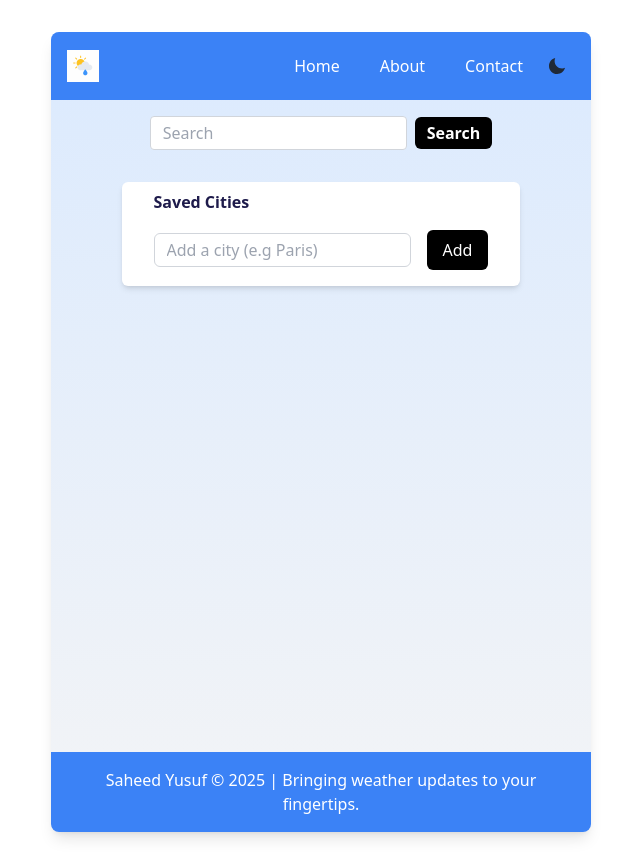
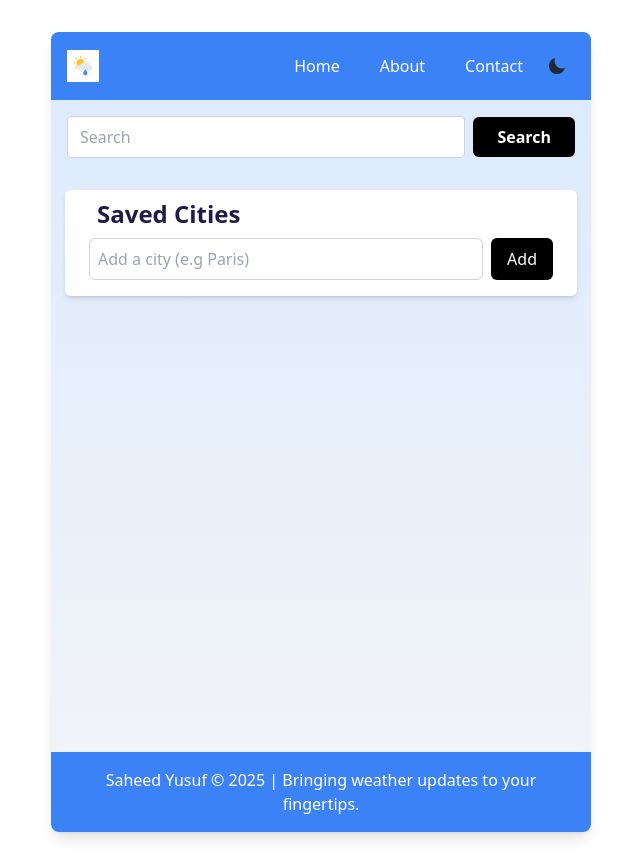
Before and after one commit to Olami0325/weather_dashboard, a React (Vite) app: page / in a window 1280 px wide. Shown: the whole page, without its empty margins (319-959 px from the left). Built offline with nearby package versions, Linux system fonts and the light colour scheme.

Commit message:
fix bugs and updated my README.md file

```diff
--- a/src/components/CurrentWeatherCard.jsx
+++ b/src/components/CurrentWeatherCard.jsx
@@ -1,18 +1,18 @@
 import React from 'react';
 
 function CurrentWeatherCard({ forecast }) {
-  if (!forecast) return null; // or a loading spinner, or some placeholder
+  if (!forecast) return null;
 
        /*OpenWeatherIcon Url*/
   const iconUrl = `https://openweathermap.org/img/wn/${forecast.icon}@2x.png `;
   return (
-    <section className="w-full max-w-xs mx-auto my-4">
-      <div className="flex items-center justify-center bg-white p-4 rounded-md shadow-md gap-8">
+    <section className="w-full max-w-xs mx-auto my-4 px-2">
+      <div className="flex flex-col sm:flex-row items-center justify-center bg-white p-x-2 py-4 rounded-xl shadow-md gap-4 sm:gap-8">
         {forecast.icon && (
-            <img src={iconUrl} alt={forecast.condition} className="w-16 h-16" />
+            <img src={iconUrl} alt={forecast.condition} className="w-20 h-20 sm:w-24 sm:h-24" />
         )}
         {/* Weather Details */}
-        <div>
+        <div className='text-center sm:text-left space-y-2'>
           <p>Temperature: {forecast.temperature} °C</p>
           <p>Condition: {forecast.condition} </p>
           <p>Humidity: {forecast.humidity} %</p>
--- a/src/components/FiveDayForecastCard.jsx
+++ b/src/components/FiveDayForecastCard.jsx
@@ -1,10 +1,16 @@
 function FiveDayForecastCard({ day, temperature, weatherIcon, condition }) {
   return (
-    <section className="bg-white p-4 rounded-md text-center mx-auto w-full h-full ">
-      <p>{day}</p>
-      <p>{temperature} °C</p>
-      <div className="flex justify-center items-center">{weatherIcon}</div>
-      <p>{condition}</p>
+    <section
+      className="
+        bg-white p-4 py-6 rounded-md text-center mx-auto shadow-md flex flex-col
+          w-full mx-w-[180px] h-full
+          sm:mx-w-[200px] sm:h-full
+          md:mx-w-[220px] md:h-full"
+      >
+        <p>{day}</p>
+        <p>{temperature} °C</p>
+        <div className="flex justify-center items-center">{weatherIcon}</div>
+        <p>{condition}</p>
     </section>
   );
 }
--- a/src/components/Navbar.jsx
+++ b/src/components/Navbar.jsx
@@ -25,7 +25,7 @@ function Navbar({ isOpen, closeMenu }) {
       {/* Mobile Menu */}
 
       {isOpen && (
-        <div className="w-full max-w-xs absolute top-full left-0 bg-blue-700 flex flex-col items-center space-y-4 py-4 md:hidden">
+        <div className="w-full max-w-xs absolute top-0 left-0 right-0 bg-blue-700 flex flex-col items-center space-y-4 py-4 md:hidden shadow-md">
           <Link to="/" className="hover:underline text-white dark:text-gray-100" onClick={closeMenu}>Home</Link>
           <Link to="/about" className="hover:underline text-white dark:text-gray-100" onClick={closeMenu}>About</Link>
           <Link to="/contact" className="hover:underline text-white dark:text-gray-100" onClick={closeMenu}>Contact</Link>
--- a/src/components/SavedCities.jsx
+++ b/src/components/SavedCities.jsx
@@ -13,18 +13,18 @@ function SavedCities({ cities = [], onRemove, onAdd, onSelect }) {
   };
 
   return (
-    <div className=" flex flex-col bg-white mx-auto px-6 rounded-md shadow-md my-4">
-      <h2 className="text-left text-indigo-950 p-2 font-semibold">Saved Cities</h2>
+    <div className=" flex flex-col bg-white mx-auto px-6 rounded-md shadow-md my-4 w-full sm:mx-w-sm md:mx-w-md lg:max-w-lg">
+      <h2 className="text-left text-indigo-950 p-2 font-semibold text-lg sm:text-xl md:text-2xl">Saved Cities</h2>
       <form
         onSubmit={submitAdd}
-        className="flex items-center justify-between gap-4 p-2 rounded-md mb-2"
+        className="flex flex-col sm:flex-row gap-2 rounded-md mb-4 "
       >
         <input
           type="text"
           value={input}
           placeholder="Add a city (e.g Paris)"
           onChange={(e) => setInput(e.target.value)}
-          className="px-3 py-1 rounded-md border border-gray-300"
+          className="flex flex-grow p-2 rounded-md border border-gray-300 focus:outline-none focus:ring-2 focus:ring-blue-400"
         />
 
         <button
@@ -41,7 +41,7 @@ function SavedCities({ cities = [], onRemove, onAdd, onSelect }) {
       ) : (
         <ul className="divide-y divide-gray-200 bg-blue-700 p-4 mb-6 rounded-md">
           {cities.map((city) => (
-            <li className="flex items-center justify-between py-2"
+            <li className="flex flex-wrap items-center justify-between gap-4 p-2 border border-gray-200"
               key={city}
 
             >
@@ -61,7 +61,7 @@ function SavedCities({ cities = [], onRemove, onAdd, onSelect }) {
                 aria-label={`Remove $(city)`}
 
               >
-                <FaTimes />
+                <div className="w-full border-2 bg-blue-700"><FaTimes /></div>
               </button>
             </li>
           ))}
--- a/src/components/SearchBar.jsx
+++ b/src/components/SearchBar.jsx
@@ -12,7 +12,7 @@ function SearchBar({ onSearch }) {
   return (
     <form
       onSubmit={handleSubmit}
-      className="flex justify-center items-center gap-2 py-4"
+      className="flex flex-col sm:flex-row w-full px-4 mx-auto mx-w-md justify-center items-stretch sm:items-center gap-2 py-4"
     >
       <input
         type="text"
@@ -20,11 +20,11 @@ function SearchBar({ onSearch }) {
         value={city}
         onChange={(e) => setCity(e.target.value)}
         placeholder="Search"
-        className="py-1 px-3 rounded border border-gray-300"
+        className="flex-1 py-2 px-3 rounded border border-gray-300"
       />
       <button
         type="submit"
-        className="px-3 py-1 rounded-md text-white bg-black font-bold hover:bg-indigo-700"
+        className="w-full sm:w-auto px-6 py-2 rounded-md text-white bg-black font-bold hover:bg-indigo-700"
       >
         Search
       </button>
--- a/src/pages/Dashboard.jsx
+++ b/src/pages/Dashboard.jsx
@@ -80,9 +80,9 @@ function Dashboard() {
     // add city
     const handleAddSavedCity = (city) => {
       setSavedCities((prev) =>
-        prev.includes(city)? prev : [...prev, city] //avoid duplicates
+        prev.includes(city)? prev : [...prev, city]
     );
-      handleSearch(city); // fetch weather after adding
+      handleSearch(city); // To fetch weather after adding
     }
 
     // select (load) city
```
Also changed, not shown: 1 other file (tests, documents, lock files or other folders).
